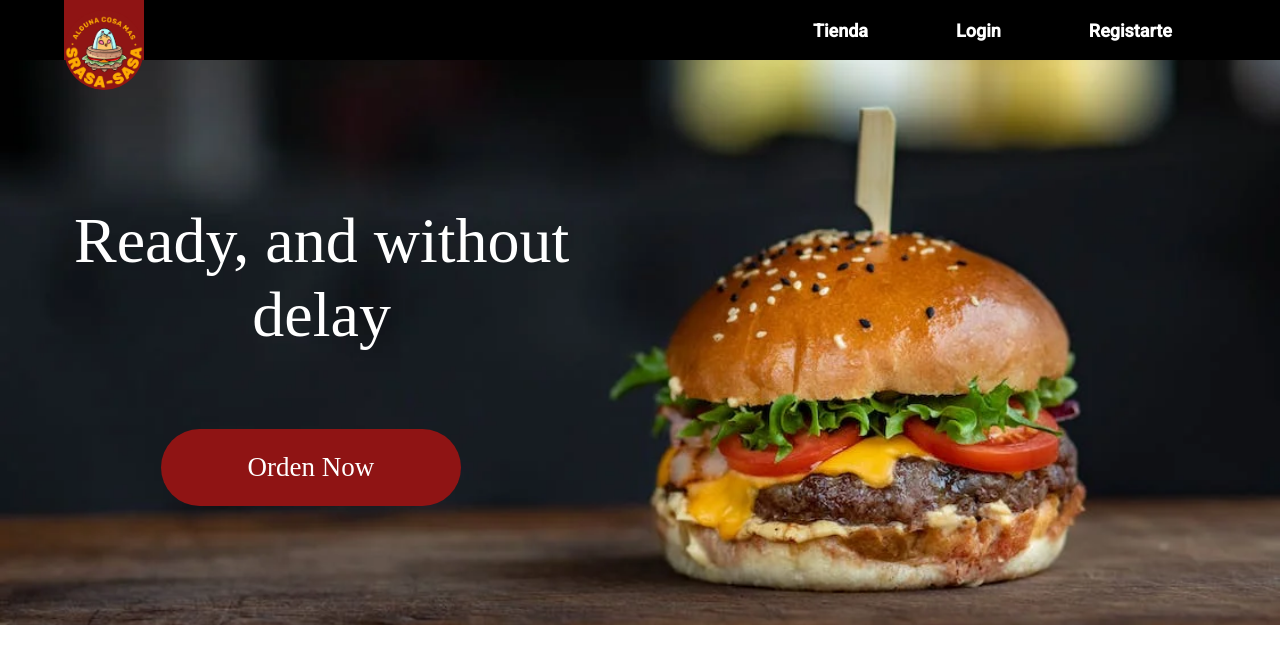
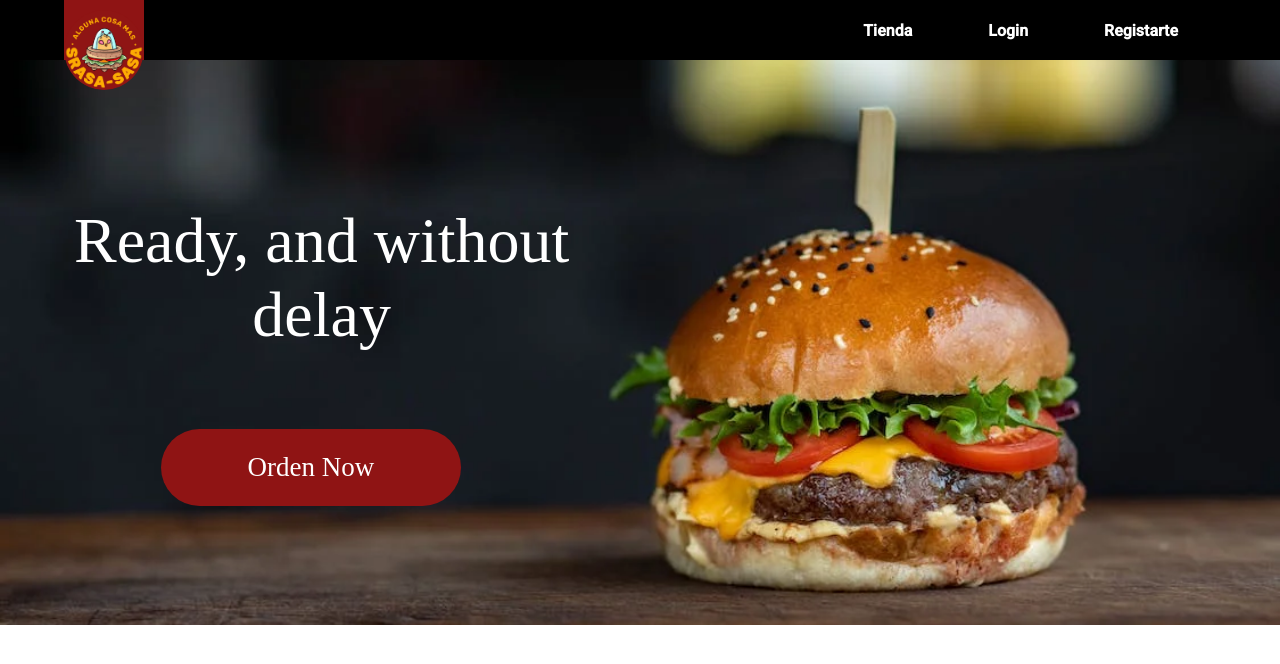
Before and after one commit to EXPRESSFOOD2/customerclient, a React (Create React App) app: page / in a window 1280 px wide. Shown: the top 664 px of the page. Built offline with nearby package versions, Linux system fonts and the light colour scheme; no server answers; a web font is replaced by a local one.

Commit message:
links mas pequeños

```diff
--- a/src/shared/navbar/navbar.module.css
+++ b/src/shared/navbar/navbar.module.css
@@ -39,7 +39,7 @@
 
 .linkContainer > a {
   color: white;
-  font-size: 18px;
+  font-size: 16px;
   font-weight: bold;
   padding: 0 20px;
 
@@ -49,7 +49,7 @@
 }
 
 .linkContainer > a > p {
-  padding: 7px 15px;
+  padding: 5px 10px;
 }
 .current {
   border-radius: 30px;
```
